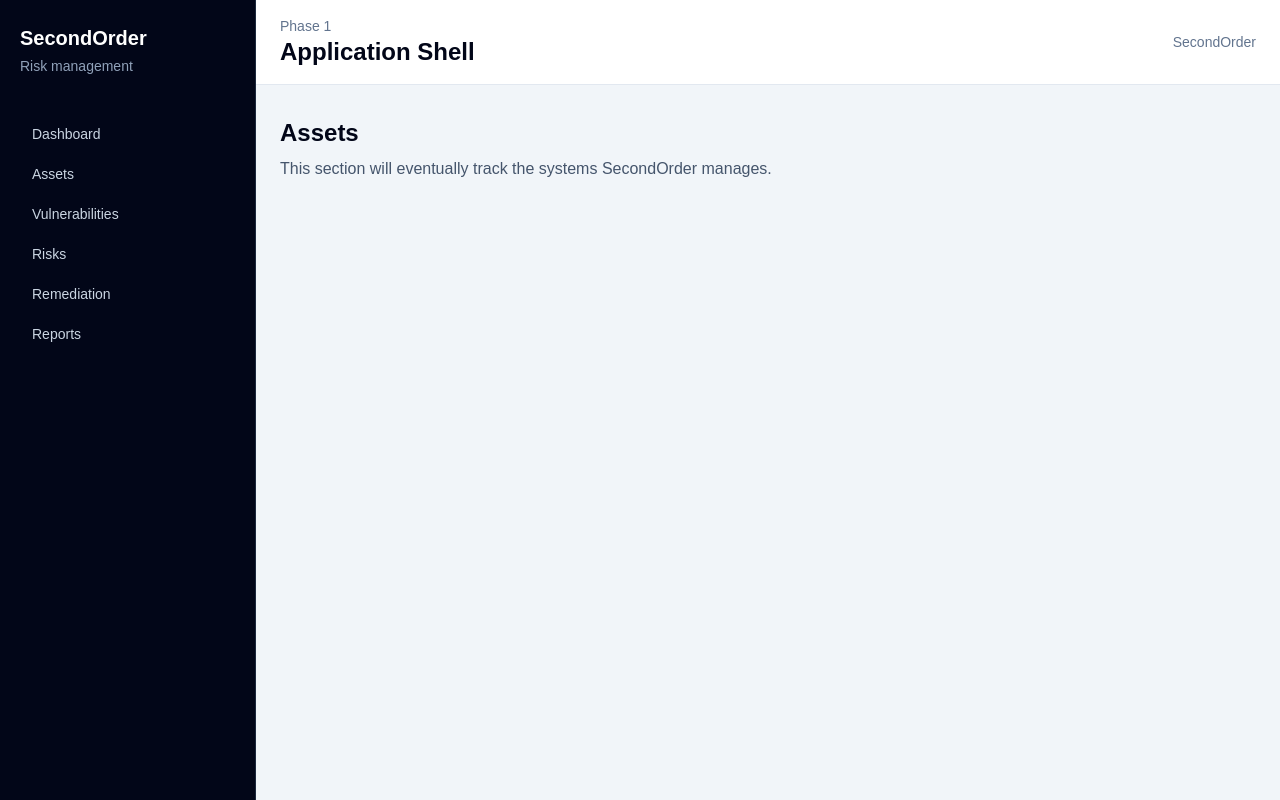
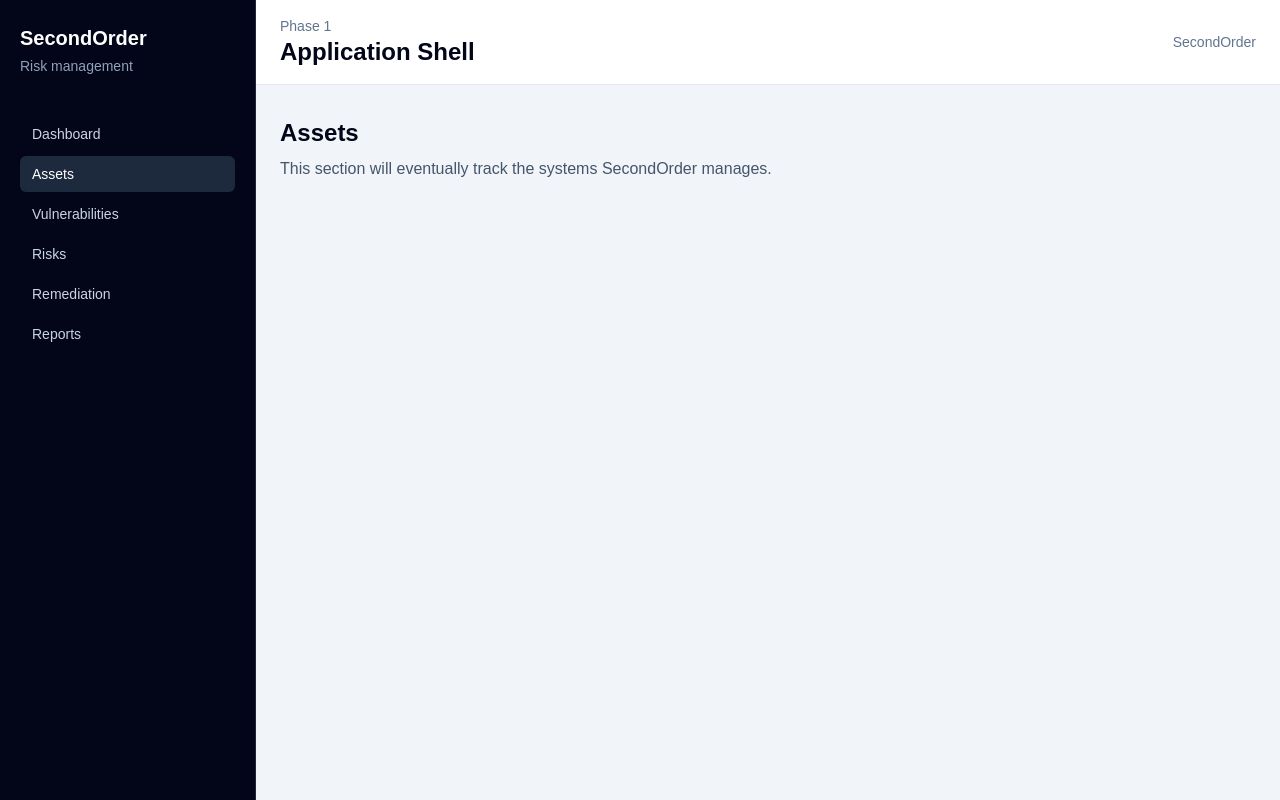
Before and after one commit to dsm-labs/secondorder, a Next.js app: page /assets in a window 1280 px wide. Built offline with nearby package versions, Linux system fonts and the light colour scheme.

Commit message:
Add active sidebar navigation

```diff
--- a/src/components/app-shell.tsx
+++ b/src/components/app-shell.tsx
@@ -1,4 +1,7 @@
+"use client";
+
 import Link from "next/link";
+import { usePathname } from "next/navigation";
 
 const navigationItems = [
   { label: "Dashboard", href: "/" },
@@ -14,6 +17,8 @@ export default function AppShell({
 }: Readonly<{
   children: React.ReactNode;
 }>) {
+  const pathname = usePathname();
+
   return (
     <div className="min-h-screen bg-slate-100 text-slate-950">
       <div className="flex min-h-screen">
@@ -24,15 +29,23 @@ export default function AppShell({
           </div>
 
           <nav className="mt-10 space-y-1" aria-label="Primary navigation">
-            {navigationItems.map((item) => (
+            {navigationItems.map((item) => {
+              const isActive = pathname === item.href;
+
+              return (
                 <Link
-                className="block rounded-md px-3 py-2 text-sm font-medium text-slate-300 transition hover:bg-slate-900 hover:text-white"
+                  className={`block rounded-md px-3 py-2 text-sm font-medium transition hover:bg-slate-900 hover:text-white ${
+                    isActive
+                      ? "bg-slate-800 text-white"
+                      : "text-slate-300"
+                  }`}
                   href={item.href}
                   key={item.href}
                 >
                   {item.label}
                 </Link>
-            ))}
+              );
+            })}
           </nav>
         </aside>
 
```
Lines whose indentation alone changed are shown as unchanged.
